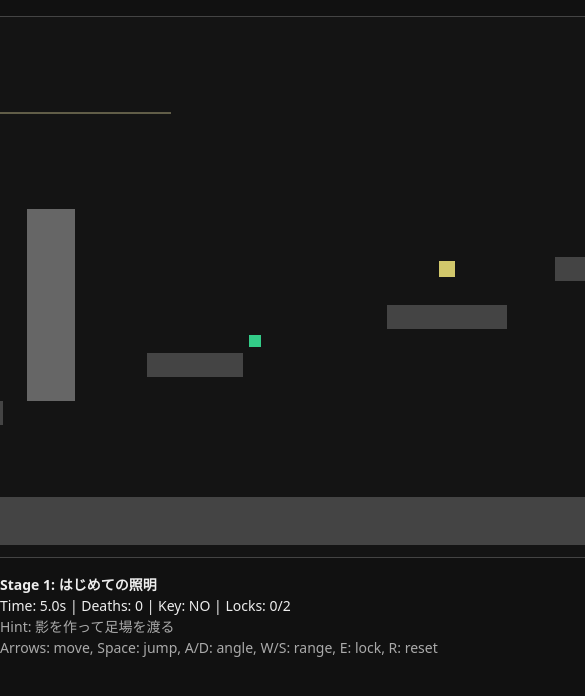
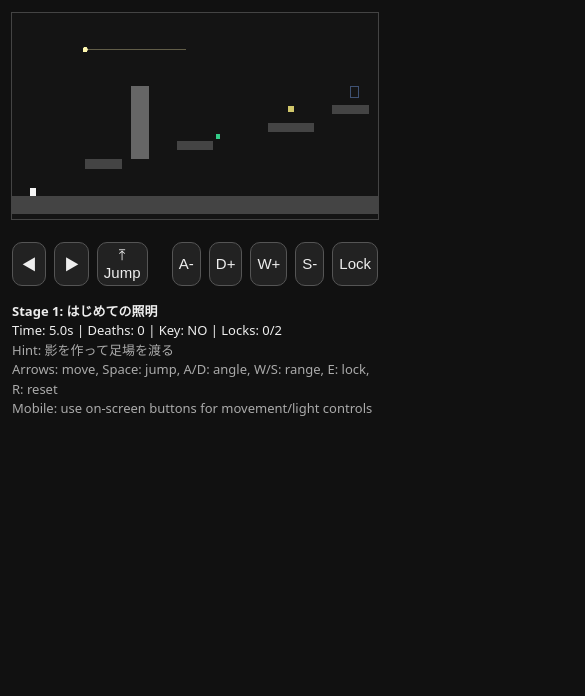
Before and after one commit to yuta811/test_web_app03, a website: page index.html in a window 390 px wide. Shown: the top 696 px of the page, 585 px wide, since content can reach past the window. Drawn offline with Linux system fonts and the light colour scheme.

Commit message:
Optimize game UI and controls for smartphone play

```diff
--- a/index.html
+++ b/index.html
@@ -6,14 +6,48 @@
   <title>影踏みシアター - Prototype</title>
   <style>
     body { margin:0; background:#111; color:#eee; font-family:system-ui, sans-serif; }
-    #wrap { display:flex; justify-content:center; padding:16px; }
-    canvas { border:1px solid #444; image-rendering: pixelated; }
-    #hud { width:960px; margin:0 auto; font-size:14px; line-height:1.5; }
+    #wrap { display:flex; justify-content:center; padding:12px; }
+    canvas { border:1px solid #444; image-rendering: pixelated; width:min(100%, 960px); height:auto; }
+    #hud { width:min(960px, calc(100vw - 24px)); margin:0 auto; font-size:14px; line-height:1.5; }
     .muted{ color:#aaa; }
+    #touch-controls { display:none; width:min(960px, calc(100vw - 24px)); margin:10px auto 16px; gap:8px; }
+    .touch-row { display:flex; justify-content:space-between; gap:8px; }
+    .touch-group { display:flex; gap:8px; }
+    .touch-btn {
+      flex:1;
+      border:1px solid #555;
+      border-radius:10px;
+      background:#222;
+      color:#eee;
+      font-size:15px;
+      min-height:44px;
+      touch-action:none;
+    }
+    .touch-btn:active { background:#444; }
+    @media (max-width: 900px), (pointer: coarse) {
+      #touch-controls { display:grid; }
+      #hud { font-size:13px; }
+    }
   </style>
 </head>
 <body>
   <div id="wrap"><canvas id="game" width="960" height="540"></canvas></div>
+  <div id="touch-controls" aria-label="mobile controls">
+    <div class="touch-row">
+      <div class="touch-group">
+        <button class="touch-btn" data-key="ArrowLeft">◀</button>
+        <button class="touch-btn" data-key="ArrowRight">▶</button>
+        <button class="touch-btn" data-key="Space">⤒ Jump</button>
+      </div>
+      <div class="touch-group">
+        <button class="touch-btn" data-key="KeyA">A-</button>
+        <button class="touch-btn" data-key="KeyD">D+</button>
+        <button class="touch-btn" data-key="KeyW">W+</button>
+        <button class="touch-btn" data-key="KeyS">S-</button>
+        <button class="touch-btn" data-key="KeyE">Lock</button>
+      </div>
+    </div>
+  </div>
   <div id="hud"></div>
   <script src="src/game.js"></script>
 </body>
--- a/src/game.js
+++ b/src/game.js
@@ -15,6 +15,23 @@
     if (e.code === 'KeyR') resetStage();
   });
   addEventListener('keyup', e => keys.delete(e.code));
+
+
+  const touchButtons = Array.from(document.querySelectorAll('[data-key]'));
+  function setMobileKey(code, pressed) {
+    if (pressed) keys.add(code);
+    else keys.delete(code);
+  }
+  touchButtons.forEach(btn => {
+    const code = btn.dataset.key;
+    const press = e => { e.preventDefault(); setMobileKey(code, true); };
+    const release = e => { e.preventDefault(); setMobileKey(code, false); };
+    btn.addEventListener('pointerdown', press);
+    btn.addEventListener('pointerup', release);
+    btn.addEventListener('pointercancel', release);
+    btn.addEventListener('pointerleave', release);
+  });
+
 
   const stages = [
     {
@@ -253,7 +270,8 @@
       `<strong>${stages[stageIndex].name}</strong><br>` +
       `Time: ${time.toFixed(1)}s | Deaths: ${deaths}${bestText} | Key: ${hasKey?'YES':'NO'} | Locks: ${stage.lights.filter(l=>l.locked).length}/${LOCK_LIMIT}${shape}<br>` +
       `<span class="muted">Hint: ${stage.hint}</span><br>` +
-      `<span class="muted">Arrows: move, Space: jump, A/D: angle, W/S: range, E: lock, R: reset</span>`;
+      `<span class="muted">Arrows: move, Space: jump, A/D: angle, W/S: range, E: lock, R: reset</span>` +
+      `<br><span class="muted">Mobile: use on-screen buttons for movement/light controls</span>`;
   }
 
   resetStage();
```
